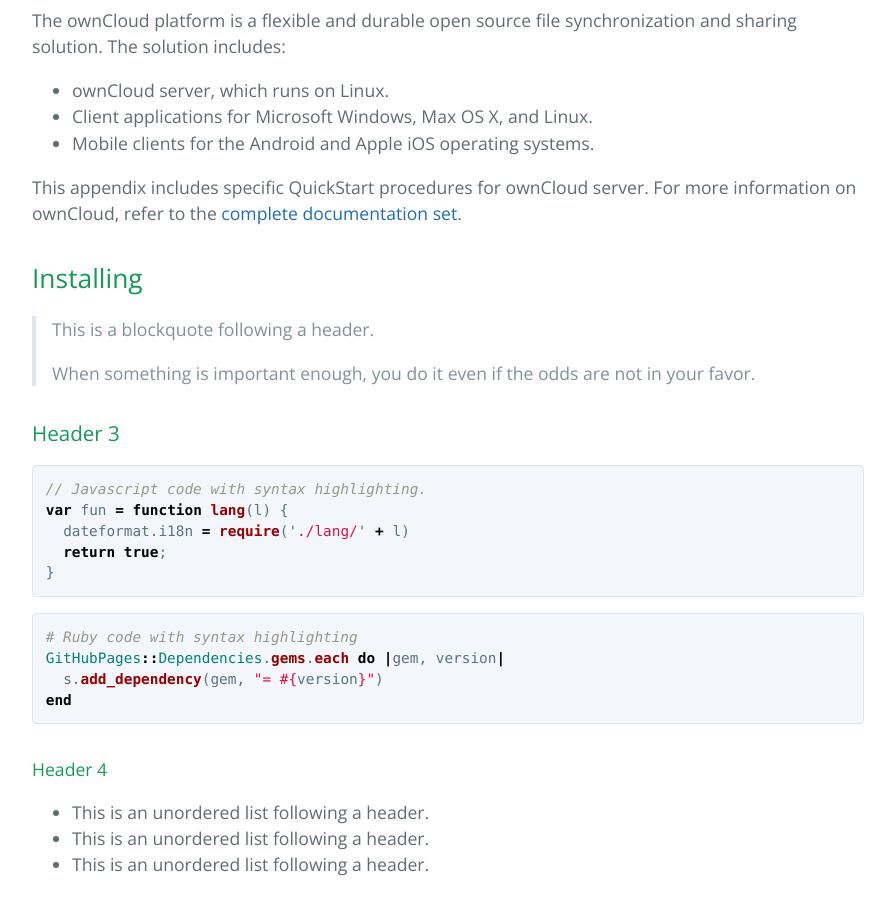
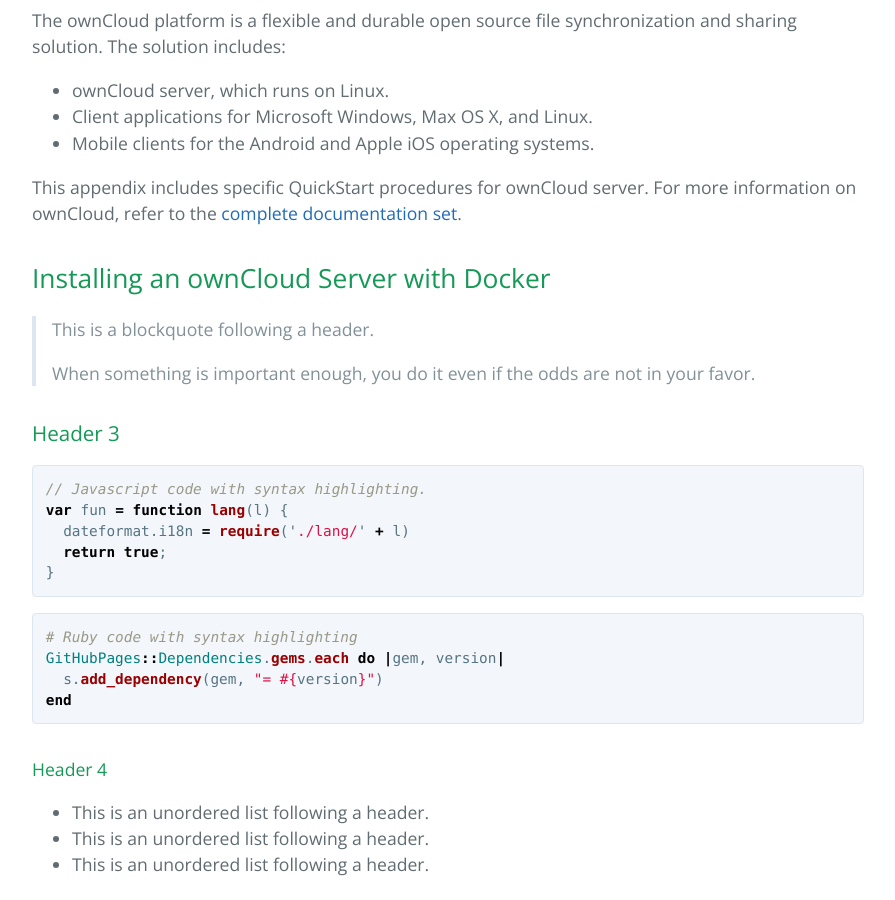
Before and after one commit to nunzy1/github.io, a Jekyll site: the page built from index.md, in a window 1280 px wide and 900 px high, scrolled down 629 px. Shown: the whole window, without its empty margins (192-1087 px from the left). Built offline with Jekyll 4.4.1, drawn with Linux system fonts in a browser that asks for light colours.

Commit message:
Update index.md
small changes

```diff
--- a/index.md
+++ b/index.md
@@ -20,7 +20,7 @@
 
 This appendix includes specific QuickStart procedures for ownCloud server.  For more information on ownCloud, refer to the [complete documentation set](https://doc.owncloud.com).
 
-## Installing
+## Installing an ownCloud Server with Docker
 
 > This is a blockquote following a header.
 >
```
